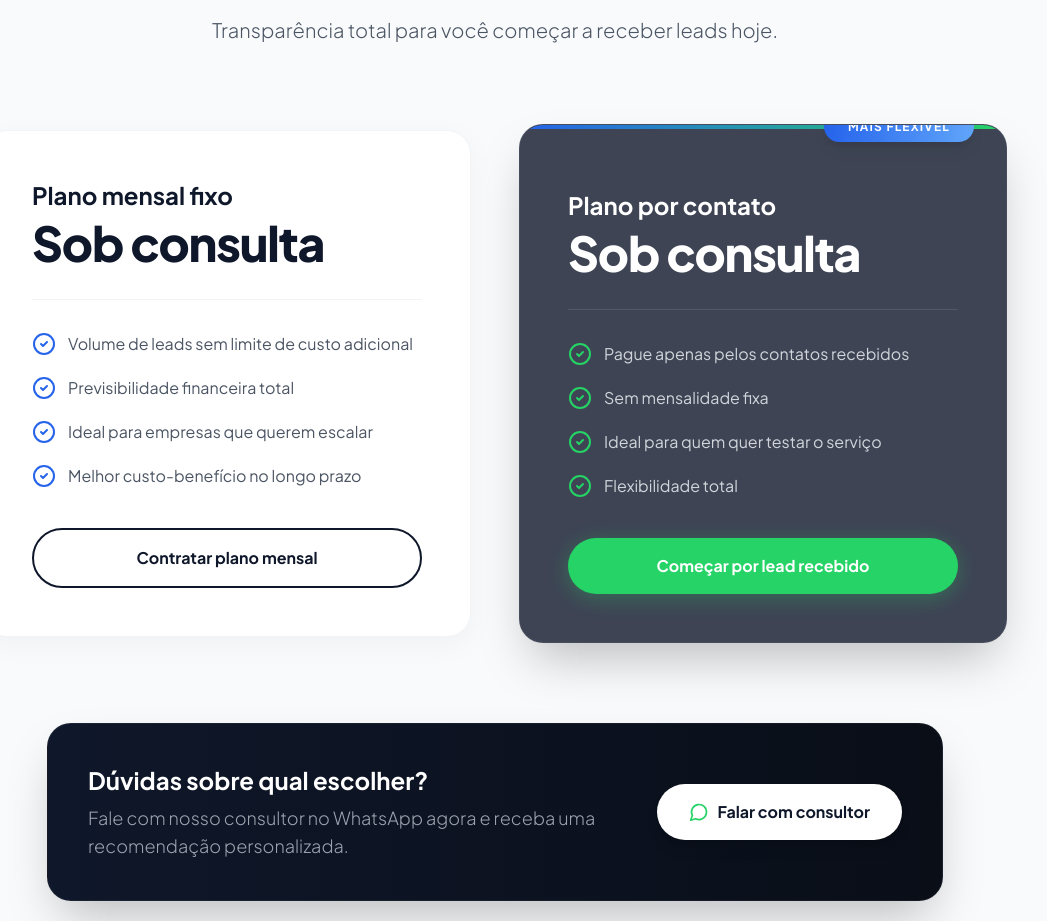
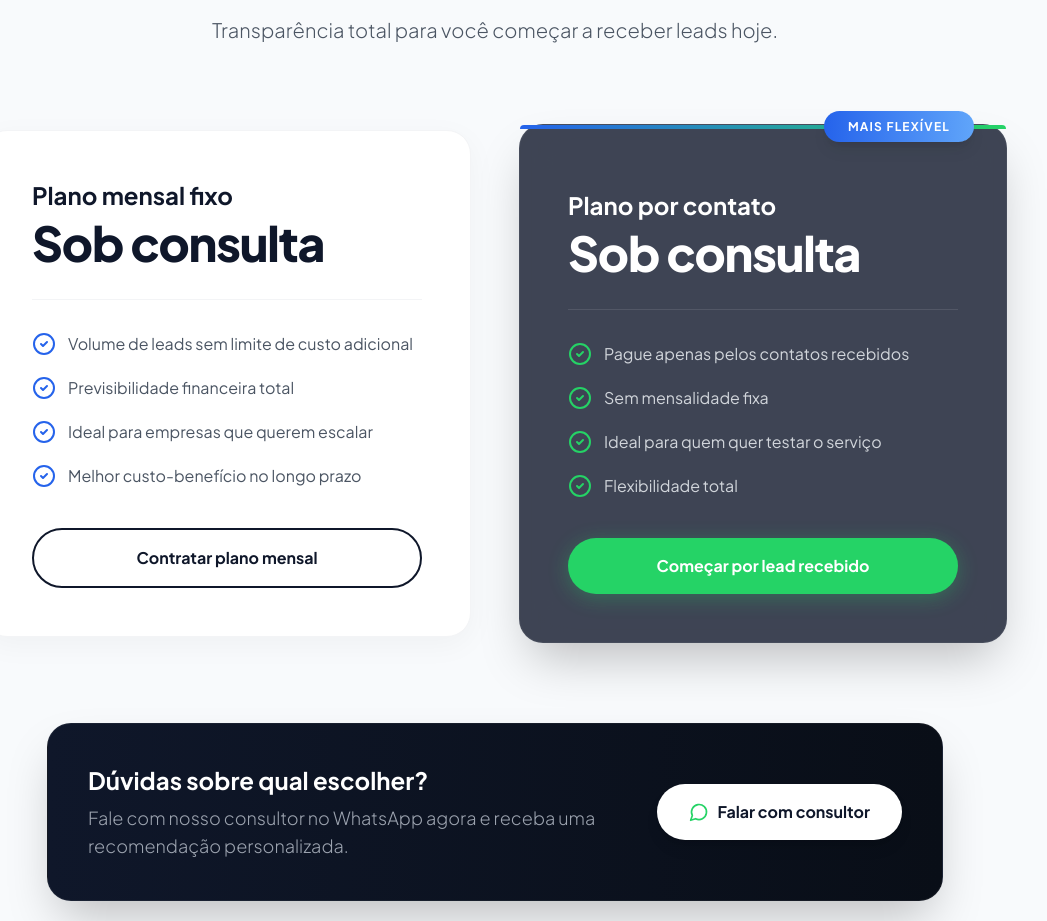
Before and after one commit to edgar-avila02/edleads, a React (Vite) app: page / in a window 1280 px wide. Shown: the part 3963-4884 px from the top of the page, without its empty margins (145-1192 px from the left). Built offline with nearby package versions, Linux system fonts and the light colour scheme.

Commit message:
fix: ajuste visual na tag flexivel do card de precos

```diff
--- a/src/components/Pricing.tsx
+++ b/src/components/Pricing.tsx
@@ -69,9 +69,9 @@ const Pricing = () => {
             whileInView={{ opacity: 1, y: 0 }}
             viewport={{ once: true }}
             transition={{ duration: 0.6, delay: 0.2 }}
-            className="glass-panel-dark rounded-3xl p-10 lg:p-12 shadow-2xl relative transform md:-translate-y-4 border border-corporate-blueAccent/30 group hover:border-corporate-blueAccent transition-colors duration-500 overflow-hidden"
+            className="glass-panel-dark rounded-3xl p-10 lg:p-12 shadow-2xl relative transform md:-translate-y-4 border border-corporate-blueAccent/30 group hover:border-corporate-blueAccent transition-colors duration-500"
           >
-            <div className="absolute top-0 left-0 w-full h-1 bg-gradient-to-r from-corporate-blueAccent to-whatsapp"></div>
+            <div className="absolute top-0 left-0 w-full h-1 bg-gradient-to-r from-corporate-blueAccent to-whatsapp rounded-t-3xl"></div>
 
             <div className="absolute top-0 right-8 transform -translate-y-1/2">
               <span className="bg-gradient-to-r from-corporate-blueAccent to-blue-400 text-white text-xs font-bold tracking-widest uppercase py-2 px-6 rounded-full shadow-lg">
```
